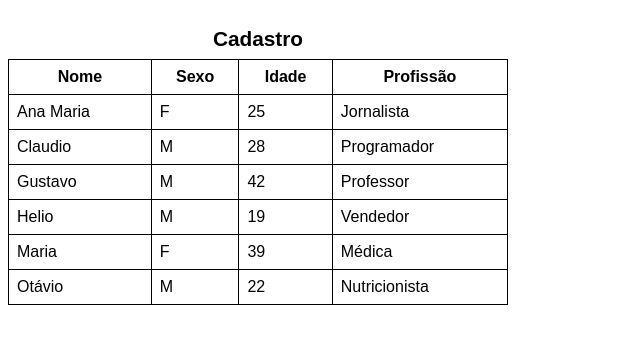
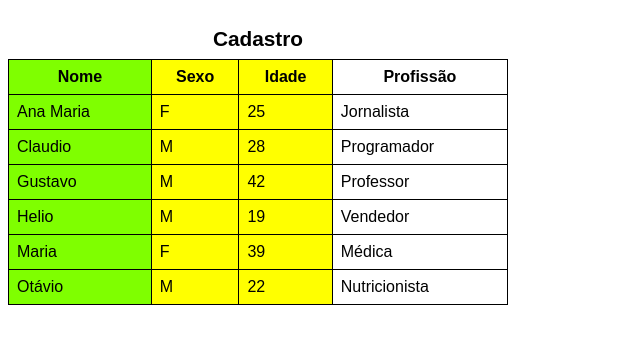
Before and after one commit to murilo1210/html-css, a plain HTML site: page exercicios/ex023/tabela005.html in a window 1280 px wide. Shown: the part 61-404 px from the top of the page, without its empty margins (0-640 px from the left). Drawn offline with Linux system fonts and the light colour scheme.

Commit message:
Update tabela005.html

```diff
--- a/exercicios/ex023/tabela005.html
+++ b/exercicios/ex023/tabela005.html
@@ -24,11 +24,25 @@
             border: 1px solid black;
             padding: 8px;
         }
+
+        col.cnome {
+            background-color: chartreuse;
+        }
+
+        col.csexo, col.cidade {
+            background-color: yellow;
+        }
     </style>
 </head>
 <body>
     <h1>Exercício de tabelas</h1>
     <table>
+        <colgroup>
+        <col class="cnome">
+        <col class="csexo">
+        <col class="cidade">
+        <col class="cprof">
+        </colgroup>
         <caption>Cadastro</caption>
             <thead>
                 <tr>
```
